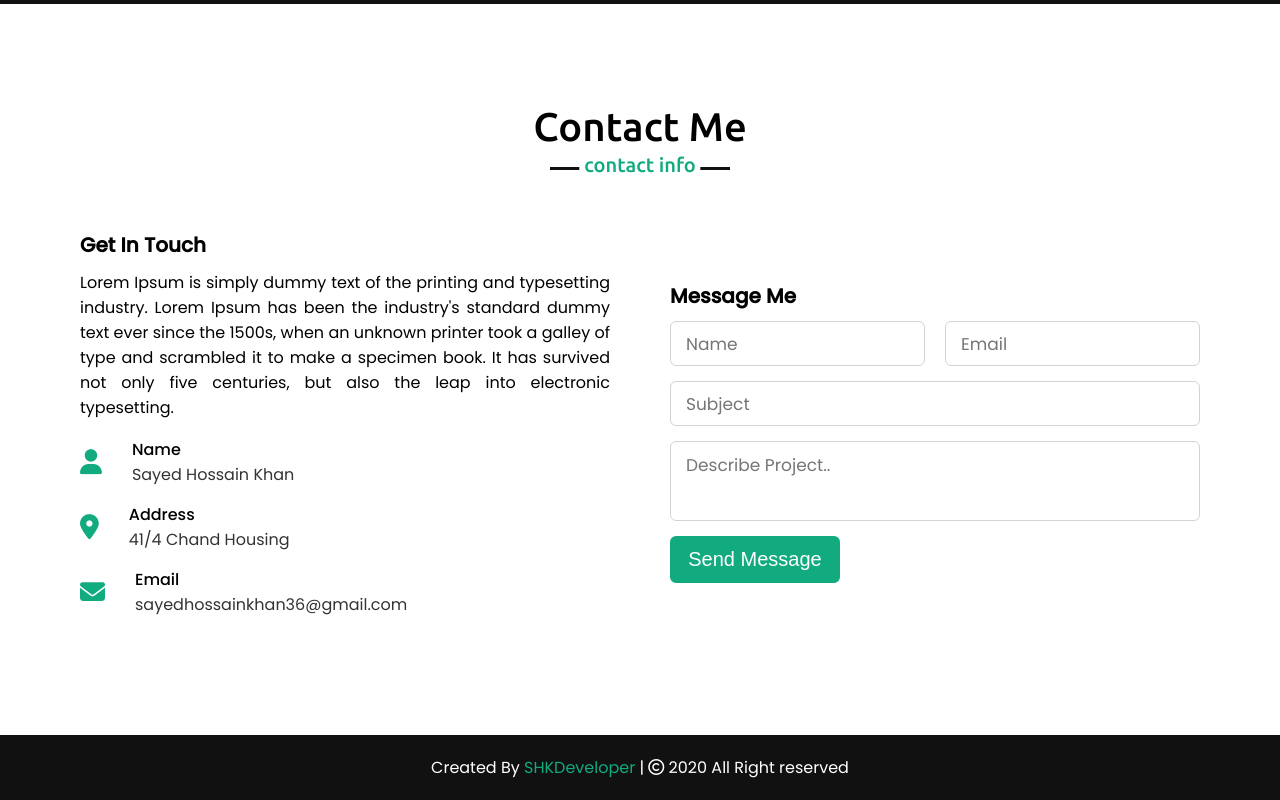
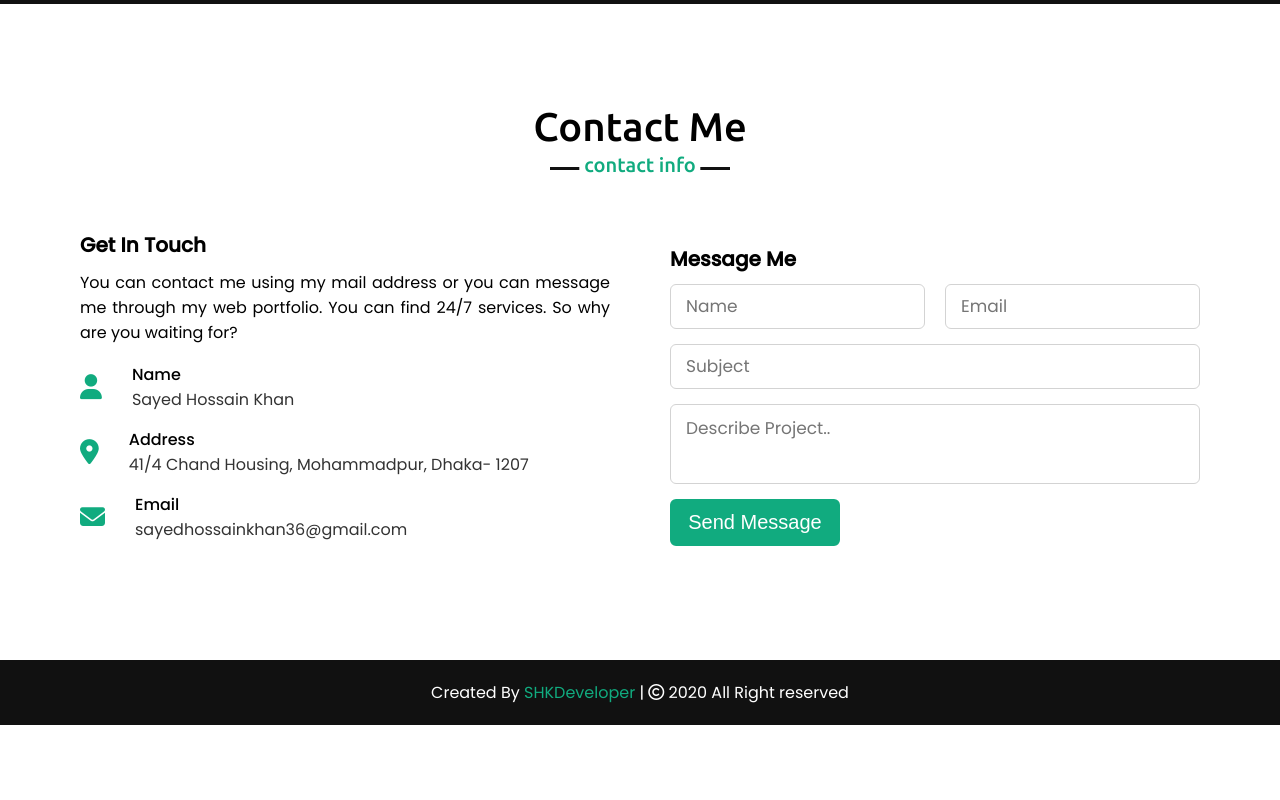
Before and after one commit to SHKShuvo/My_Portfolio, a plain HTML site: page index.html in a window 1280 px wide. Shown: the part 3348-4148 px from the top of the page. After the commit the page ends 4073 px from the top, so only its background shows below. Drawn offline with nearby package versions, Linux system fonts and the light colour scheme.

Commit message:
Update index.html

```diff
--- a/index.html
+++ b/index.html
@@ -235,11 +235,7 @@
                 <div class="column left">
                     <div class="text">Get In Touch</div>
                     <p>
-                        Lorem Ipsum is simply dummy text of the printing and typesetting industry. Lorem
-                        Ipsum has been the industry's standard dummy text ever since the 1500s,
-                        when an unknown printer took a galley of type and scrambled it to make a
-                        specimen book. It has survived not only five centuries, but also the leap into electronic
-                        typesetting.
+                        You can contact me using my mail address or you can message me through my web portfolio. You can find 24/7 services. So why are you waiting for?
                     </p>
 
                     <div class="icons">
@@ -256,7 +252,7 @@
                             <i class="fas fa-map-marker-alt"></i>
                             <div class="info">
                                 <div class="head">Address</div>
-                                <div class="sub-title">41/4 Chand Housing</div>
+                                <div class="sub-title">41/4 Chand Housing, Mohammadpur, Dhaka- 1207</div>
                             </div>
                         </div>
 
```
